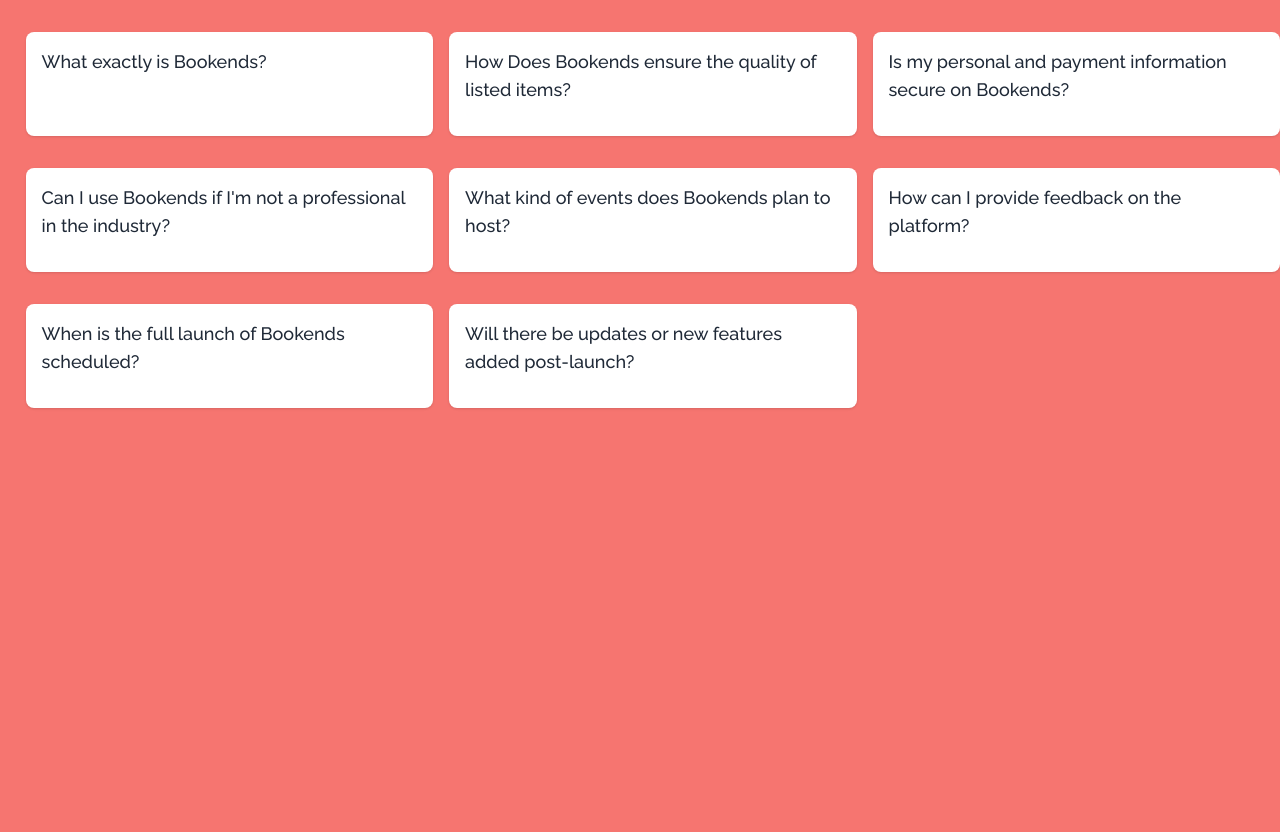
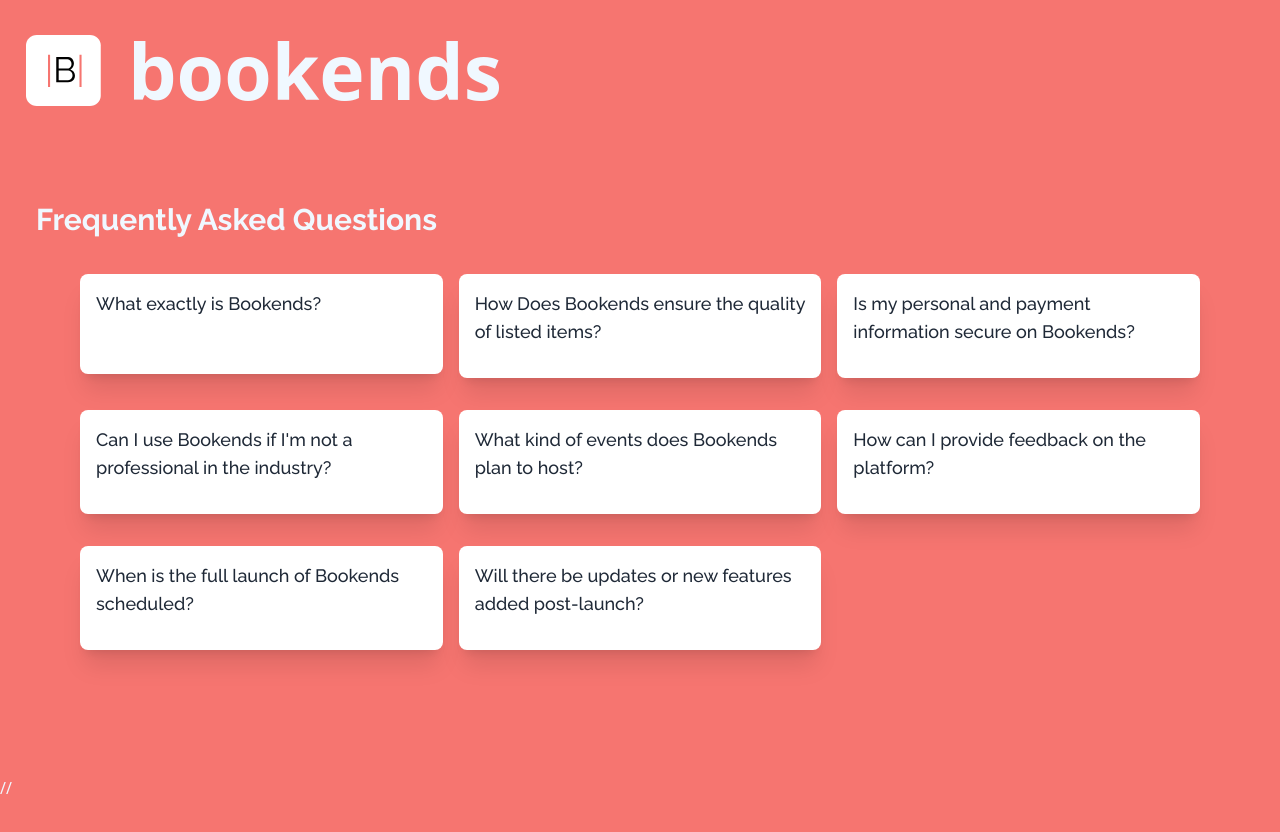
Before and after one commit to Bookends-Marketplace/bookendsPromoWeb, a Next.js app: page /faqs in a window 1280 px wide. Shown: the top 832 px of the page. Before the commit the page ends 800 px from the top, so only its background shows below. Built offline with nearby package versions, Linux system fonts and the light colour scheme.

Commit message:
adjust styling of faq card grid

```diff
--- a/app/page.tsx
+++ b/app/page.tsx
@@ -13,14 +13,7 @@
 export default function Home() {
   return (
     <main className='flex'>
-    {/* //   <div className='w-[2vw] sm:w-[9vw]'></div>
-    //   <div className='flex flex-col h-screen justify-around w-full sm:w-4/9'>
-    //       <Link href="/faqs" passHref>
-    //         <h2 className='ml-4 font-raleway text-[7.7vw] font-bold sm:mb-1 sm:text-[5vw] font-bold mb-3 hover:underline cursor-pointer'>
-    //           FAQs
-    //         </h2>
-    //       </Link> */}
-    <div className='w-[2vw] sm:w-[9vw]'></div>
+
     <div className='flex flex-col h-screen justify-around w-full sm:w-4/9'>
       <div className='flex mt-4 sm:mt-8 md:grow-[.25] lg:flex-grow items-center'>
         <div className='h-[15vw] w-[15vw] sm:h-[6vw] sm:w-[6vw] relative'>
--- a/components/Card.jsx
+++ b/components/Card.jsx
@@ -2,18 +2,24 @@
 
 const Card = ({ question, answer }) => {
     const [isOpen, setIsOpen] = useState(false);
-
     return (
+        <div className="flex-1"> {/* Add flex properties to make each card independent */}
             <div
-            className={`bg-white p-4 rounded-lg shadow transition-all duration-500 ${isOpen ? 'mb-6' : 'mb-4'} hover:bg-gray-100 cursor-pointer`}
+                className={`bg-white p-4 rounded-lg shadow-xl transition-all ease-in-out ${isOpen ? 'mb-6' : 'mb-4'} hover:bg-gray-1000 cursor-pointer`}
                 onClick={() => setIsOpen(!isOpen)}
-            style={{ minHeight: isOpen ? 'auto' : '100px' }}
+                style={{
+                    minHeight: isOpen ? 'auto' : '100px',
+                    transitionDuration: isOpen ? '1200ms' : '500ms' // Slower when opening, faster when closing
+                }}
             >
-            <div className='flex items-center'>
+                <div>
                     <span className='text-lg font-medium font-raleway text-gray-800'>{question}</span>
                 </div>
-            <div className={`mt-4 text-gray-600 font-raleway transition-all ease-in-out duration-1000 ${isOpen ? 'max-h-[1000px] opacity-100' : 'max-h-0 opacity-0'}`}>
+                <div className={`mt-4 text-gray-600 font-raleway transition-all ease-in-out ${isOpen ? 'max-h-[1000px] opacity-100' : 'max-h-0 opacity-0'}`}
+                    style={{ transitionDuration: isOpen ? '2000ms' : '500ms' }}
+                >
                     {answer}
+                </div>
             </div>
         </div>
     );
--- a/pages/faqs.jsx
+++ b/pages/faqs.jsx
@@ -9,7 +9,7 @@
     return (
         <div className="flex flex-col min-h-screen bg-[#f67570]">
          <div className='flex mt-4 sm:mt-8 pl-[2vw]'>
-         {/* <Link href="/" passHref>
+         <Link href="/" passHref>
             <div className='flex h-[15vw] w-[15vw] sm:h-[6vw] sm:w-[6vw] relative margin'>
                 <Image
                     src='/images/BookendsLogo.svg'
@@ -28,26 +28,19 @@
         </Link>
             </div>
                 <div className="flex-grow flex items-center justify-center p-4">
-                <div className='hidden sm:visible sm:flex sm:mr-5 md:visible lg:visible'>
+                    <div className="flex-1 p-5 text-aliceblue">
+                        <h1 className="text-3xl mb-5 font-bold font-raleway">Frequently Asked Questions</h1>
 
-                    <Image
-                        src="/images/SignUpPage.png"
-                        alt="iPhone Prototype"
-                        layout="responsive"
-                        width={500}
-                        height={1000}
-                    />
-                </div>
-                <div className="flex-1 max-w-xl p-5 text-aliceblue">
-                    <h1 className="text-3xl mb-5">Frequently Asked Questions</h1>
-                </div> */}
-                  <div className="grid grid-cols-1 sm:grid-cols-2 md:grid-cols-3 gap-4">
+                    <div className="flex justify-center">
+                        <div className="grid grid-cols-1 sm:grid-cols-2 lg:grid-cols-3 gap-4 w-full max-w-6xl p-4">
                                 {faqs.map((faq, index) => (
                                     <Card key={index} question={faq.question} answer={faq.answer} />
                                 ))}
                         </div>
                     </div>
                 </div>
+            </div>
+        // </div>
     );
 }
 
```
Lines whose indentation alone changed are shown as unchanged.
